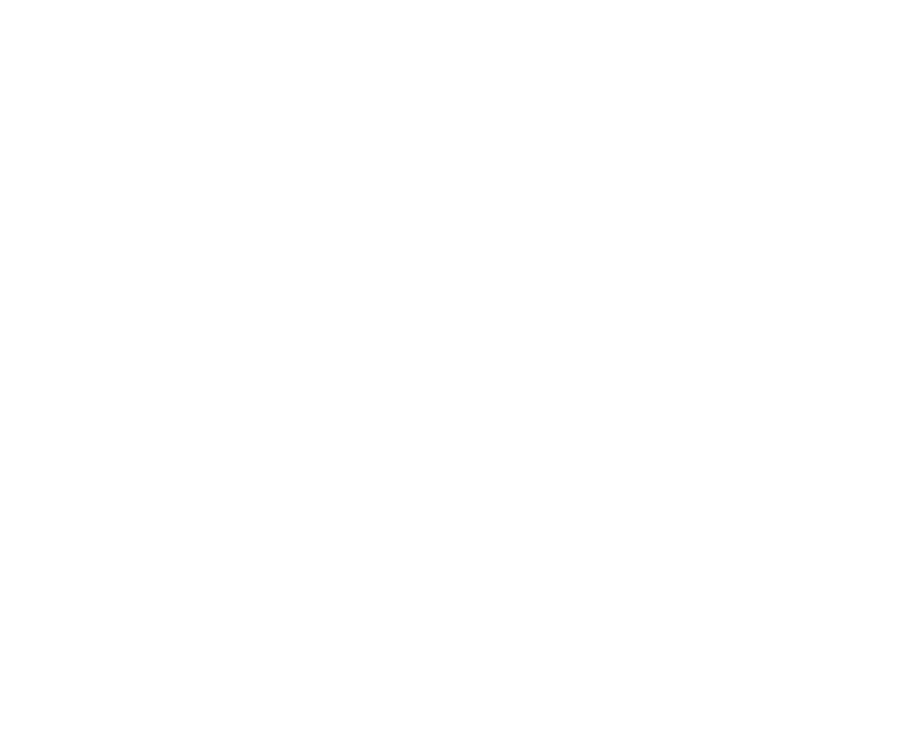
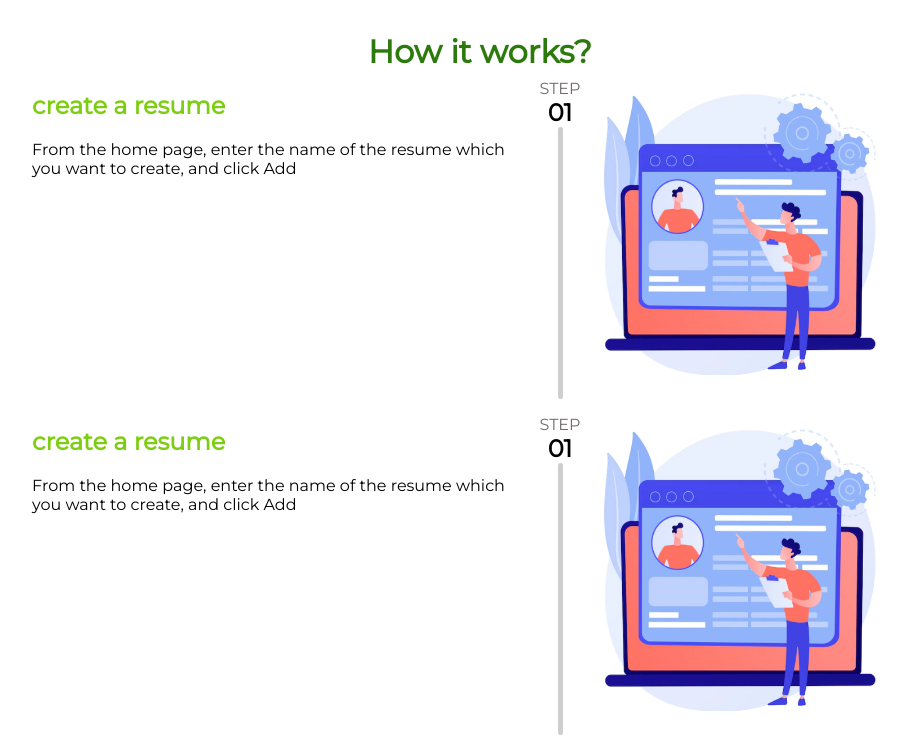
Before and after one commit to rohan2734/resume-review-and-feedback, a React (Create React App) app in the folder frontend/: page / in a window 1280 px wide. Shown: the part 800-1552 px from the top of the page, without its empty margins (160-1067 px from the left). Before the commit the page ends 800 px from the top, so only its background shows below. Built offline with nearby package versions, Linux system fonts and the light colour scheme.

Commit message:
added how it works 50% completed

```diff
--- a/frontend/src/Pages/Home.js
+++ b/frontend/src/Pages/Home.js
@@ -1,16 +1,84 @@
 import React from 'react';
 import styles from "./Home.module.css";
 
+import hw_create_resume from "../images/hw_create_resume.png";
+
 const Home = () => {
     return (
+        <>
         <div  className={styles.container__parent}>
-         <div className={styles.container}>
-            <h1 className={styles.container__title}>Getting a <span className={styles.container__title__highlight}>Great Job</span> starts with a <span className={styles.container__title__highlight}>Great Resume</span></h1>
-            <h2 className={styles.container__subtitle}>Get your resume reviewed by experts in various domains</h2>
-            <button className={styles.container__button}>Upload your resume for experts review</button>
+            <div className={styles.container}>
+                <h1 className={styles.container__title}>Getting a <span className={styles.container__title__highlight}>Great Job</span> starts with a <span className={styles.container__title__highlight}>Great Resume</span></h1>
+                <h2 className={styles.container__subtitle}>Get your resume reviewed by experts in various domains</h2>
+                <button className={styles.container__button}>Upload your resume for experts review</button>
+            </div>
         </div>
-        </div>
+       <div className={styles.container_2}>
+             <h1 className={styles.container_2__title}>How it works?</h1>
+            <div className={styles.steps__container}>
+                <div className={styles.step_container}>
+                    <div className={styles.step_content}>
+                        <h2 className={styles.step_content__title}>create a resume</h2>
+                        <p className={styles.step_content__description}>
+                            From the home page, enter the name of the resume which
+                            you want to create, and click Add
+                        </p>
+                    </div>
 
+                    <div className={styles.step}>
+                        <p className={styles.step__subtitle}>STEP</p>
+                        <p className={styles.step__count}>01</p>
+                        <div className={styles.step__line}></div>
+                    </div>
+                    {/* <img src={}/> */}
+                    <div className={styles.image_container}>
+                        <img src={hw_create_resume} className={styles.step_image} />
+                    </div>
+                </div>
+
+                {/* step2 */}
+                <div className={styles.step_container}>
+                    <div className={styles.step_content}>
+                        <h2 className={styles.step_content__title}>create a resume</h2>
+                        <p className={styles.step_content__description}>
+                            From the home page, enter the name of the resume which
+                            you want to create, and click Add
+                        </p>
+                    </div>
+
+                    <div className={styles.step}>
+                        <p className={styles.step__subtitle}>STEP</p>
+                        <p className={styles.step__count}>01</p>
+                        <div className={styles.step__line}></div>
+                    </div>
+                    {/* <img src={}/> */}
+                    <div className={styles.image_container}>
+                        <img src={hw_create_resume} className={styles.step_image} />
+                    </div>
+                </div>
+                {/* step3 */}
+                <div className={styles.step_container}>
+                    <div className={styles.step_content}>
+                        <h2 className={styles.step_content__title}>create a resume</h2>
+                        <p className={styles.step_content__description}>
+                            From the home page, enter the name of the resume which
+                            you want to create, and click Add
+                        </p>
+                    </div>
+
+                    <div className={styles.step}>
+                        <p className={styles.step__subtitle}>STEP</p>
+                        <p className={styles.step__count}>01</p>
+                        <div className={styles.step__line}></div>
+                    </div>
+                    {/* <img src={}/> */}
+                    <div className={styles.image_container}>
+                        <img src={hw_create_resume} className={styles.step_image} />
+                    </div>
+                </div>
+            </div>
+         </div>
+         </>
     );
 }
 
--- a/frontend/src/Pages/Home.module.css
+++ b/frontend/src/Pages/Home.module.css
@@ -36,3 +36,58 @@
     background-color: #EAE509;
     border-radius: 5px;
 }
+
+.container_2{
+    padding: 2rem;
+}
+.container_2__title{
+    text-align: center;
+    color : #2B7A0B;
+    font-weight: 1200;
+    margin: 0;
+}
+.step_container{
+    /* padding: 0 6rem 0 10rem; */
+    padding-left: 10rem;
+    display: flex;
+}
+.step_content{
+    width: 48%;
+}
+.step_content__title{
+    color : #7DCE13;
+}
+.step_content__description{
+    padding-right: 1rem;
+}
+.step {
+    padding: 0.5rem;
+    display: flex;
+    flex-direction: column;
+    justify-content: center;
+    align-items: center;
+}
+.step p{
+    margin: 0;
+}
+.step__subtitle{
+    color : #726C6C;
+}
+.step__count{
+    font-size: 1.5rem;
+    font-weight: 800;
+}
+.step__line{
+    height: 17rem;
+    border-left: 5px solid #cecece;
+    border-radius: 3px;
+    /* text-align: center; */
+
+}
+.image_container{
+    width: 48%;
+}
+.step_image{
+    height: 19rem;
+    width: 19rem;
+}
```
Also changed, not shown: frontend/src/images/hw_create_resume.png (added).
